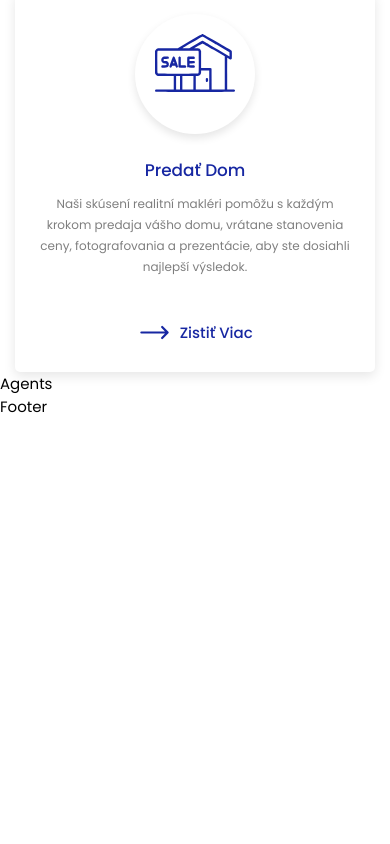
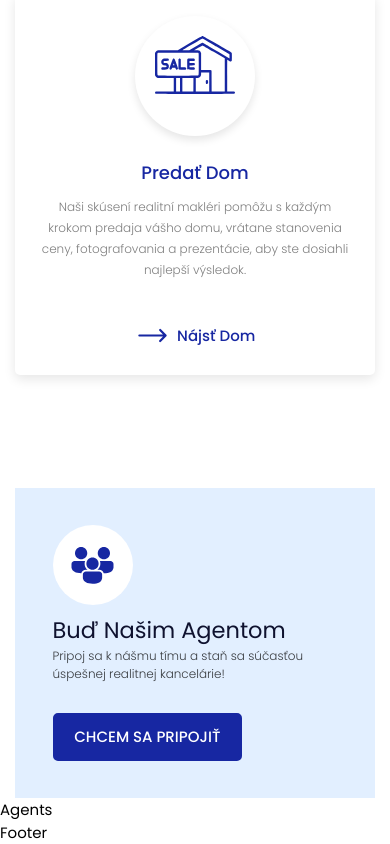
Before and after one commit to davidnx01/real-estate-portfolio, a Next.js app: page / in a window 390 px wide. Shown: the part 3357-4201 px from the top of the page. Before the commit the page ends 3775 px from the top, so only its background shows below. Built offline with nearby package versions, Linux system fonts and the light colour scheme.

Commit message:
Agents CTA Design + Responsivity

```diff
--- a/common/Components/Service.jsx
+++ b/common/Components/Service.jsx
@@ -18,7 +18,7 @@ const Service = () => {
 
                 <a className={styles.service_cta}>
                     <HiArrowLongRight size={35} />
-                    Zistiť Viac
+                    Nájsť Dom
                 </a>
             </div>
         ))}
--- /dev/null
+++ b/common/Containers/AgentsCTA.jsx
@@ -0,0 +1,32 @@
+import React from 'react'
+import styles from "../../styles/agentscta.module.css"
+
+const AgentsCTA = () => {
+  return (
+    <>
+        <section className={styles.acta}>
+            <div className={styles.section_wrap}>
+                <div className={styles.cta_left}>
+                    <div className={styles.cta_icon}>
+                        <img
+                            src="/agenticon.svg"
+                            alt="Icon"
+                        />
+                    </div>
+
+                    <div className={styles.cta_text}>
+                        <h4>Buď Našim Agentom</h4>
+                        <p>Pripoj sa k nášmu tímu a staň sa súčasťou úspešnej realitnej kancelárie! </p>
+                    </div>
+                </div>
+
+                <a href="#">
+                    CHCEM SA PRIPOJIŤ
+                </a>
+            </div>
+        </section>
+    </>
+  )
+}
+
+export default AgentsCTA
--- a/common/Containers/Services.jsx
+++ b/common/Containers/Services.jsx
@@ -1,4 +1,4 @@
-import React from 'react'
+import React, { useState } from 'react'
 import styles from "../../styles/services.module.css"
 import Heading from '../Components/Heading'
 import Service from '../Components/Service'
--- a/pages/index.js
+++ b/pages/index.js
@@ -1,3 +1,4 @@
+import AgentsCTA from "@/common/Containers/AgentsCTA"
 import { About, Agents, BestOffers, Footer, Hero, Services } from "../common/Containers"
 import styles from "/styles/home.module.css"
 
@@ -11,6 +12,7 @@ export default function Home() {
         <BestOffers />
         <About />
         <Services />
+        <AgentsCTA />
         <Agents />
         <Footer />
       </div>
--- /dev/null
+++ b/styles/agentscta.module.css
@@ -0,0 +1,75 @@
+.acta {
+    padding-inline: 1rem;
+}
+
+.section_wrap {
+    width: 100%;
+    display: flex;
+    align-items: center;
+    justify-content: space-between;
+    padding: 2.5rem;
+    flex-wrap: wrap;
+    gap: 2rem;
+    background: var(--light-primary-color);
+}
+
+.cta_left {
+    display: flex;
+    align-items: center;
+    justify-content: flex-start;
+    gap: 1.5rem;
+}
+
+.cta_icon {
+    height: 80px;
+    width: 80px;
+    padding: .725rem;
+    background: white;
+    display: flex;
+    align-items: center;
+    justify-content: center;
+    border-radius: 50%;
+}
+
+.cta_left h4 {
+    font-size: 1.625rem;
+    font-weight: 400;
+    color: var(--dark-primary-color);
+}
+
+.cta_left p {
+    font-size: .8rem;
+    font-weight: 300;
+    opacity: .75;
+    color: black;
+}
+
+.section_wrap a {
+    padding: .625rem 1.25rem;
+    background: var(--primary-color);
+    color: white;
+    border-radius: 5px;
+    font-size: 1rem;
+    font-weight: 500;
+    transition: .12s ease-in;
+    border: 3px solid var(--primary-color);
+}
+
+.section_wrap a:hover {
+    color: var(--primary-color);
+    background: transparent;
+}
+
+@media only screen and (max-width: 700px) {
+    .cta_left {
+        flex-direction: column;
+        align-items: flex-start;
+        gap: .5rem;
+    }
+}
+
+@media only screen and (max-width: 400px) {
+    .cta_left h4 {
+        font-size: 1.5rem;
+    }
+}
--- a/styles/globals.css
+++ b/styles/globals.css
@@ -66,9 +66,7 @@ section {
     html {
         font-size: 18px !important;
     }
-}
 
-@media only screen and (max-width: 880px) {
     html {
         font-size: 15px !important;
     }
--- a/styles/service.module.css
+++ b/styles/service.module.css
@@ -21,7 +21,7 @@
 }
 
 .service h4 {
-    font-size: 1.125rem;
+    font-size: 1.2rem;
     color: var(--primary-color);
     margin-bottom: .725rem;
     font-weight: 500;
@@ -32,7 +32,7 @@
     opacity: .5;
     font-size: .8rem;
     line-height: 1.75em;
-    margin-bottom: 2.5rem;
+    font-weight: 300;
 }
 
 .service_cta {
@@ -61,9 +61,6 @@
         width: 120px;
         height: 120px;
     }
-}
-
-@media only screen and (max-width: 700px) {
     .service p {
         margin-bottom: 0rem;
         max-width: 550px !important;
--- a/styles/services.module.css
+++ b/styles/services.module.css
@@ -15,7 +15,7 @@
     margin-top: 2.5rem;
 }
 
-@media only screen and (max-width: 700px) {
+@media only screen and (max-width: 880px) {
     .services_wrap {
         flex-direction: column;
     }
```
Also changed, not shown: public/agenticon.svg (added).
